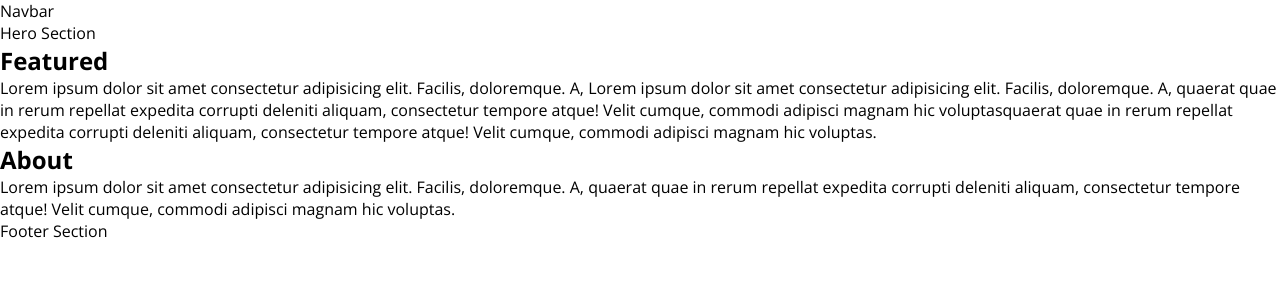
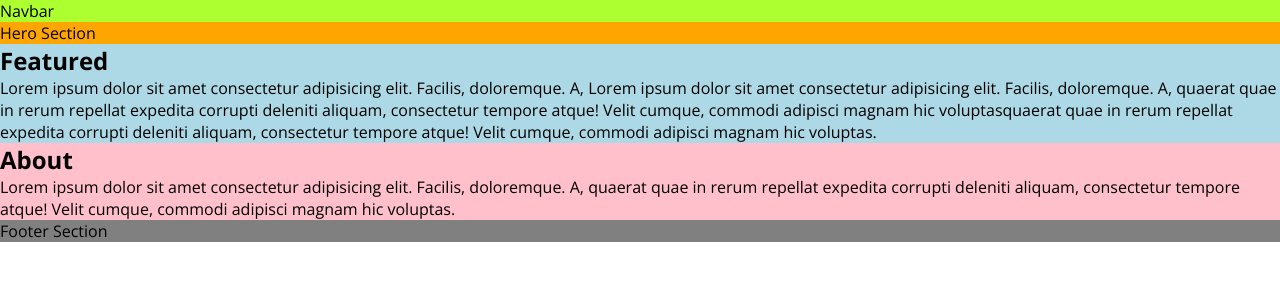
Before and after one commit to darkhorsedev0716/GF-bakehouse-MERN, a React (Create React App) app in the folder client/: page / in a window 1280 px wide. Shown: the top 300 px of the page. Built offline with nearby package versions, Linux system fonts and the light colour scheme; the HTML template or start-up script is replaced by a standard one.

Commit message:
linked up all corresponding styles to each component

```diff
--- a/client/src/components/About.jsx
+++ b/client/src/components/About.jsx
@@ -1,8 +1,11 @@
 import React from 'react';
+
+// Styles
+import "../styles/aboutComp.css";
 
 const About = () => {
   return (
-    <section>
+    <section className="about-section">
       <h2>About</h2>
       <p>Lorem ipsum dolor sit amet consectetur adipisicing elit. Facilis, doloremque. A, quaerat quae in rerum repellat expedita corrupti deleniti aliquam, consectetur tempore atque! Velit cumque, commodi adipisci magnam hic voluptas.</p>
     </section>
--- a/client/src/components/Featured.jsx
+++ b/client/src/components/Featured.jsx
@@ -1,8 +1,11 @@
 import React from 'react';
+
+// Styles
+import "../styles/featComp.css";
 
 const Featured = () => {
   return (
-    <section>
+    <section className="featured-section">
       <h2>Featured</h2>
       <p>Lorem ipsum dolor sit amet consectetur adipisicing elit. Facilis, doloremque. A, Lorem ipsum dolor sit amet consectetur adipisicing elit. Facilis, doloremque. A, quaerat quae in rerum repellat expedita corrupti deleniti aliquam, consectetur tempore atque! Velit cumque, commodi adipisci magnam hic voluptasquaerat quae in rerum repellat expedita corrupti deleniti aliquam, consectetur tempore atque! Velit cumque, commodi adipisci magnam hic voluptas.</p>
     </section>
--- a/client/src/components/Footer.jsx
+++ b/client/src/components/Footer.jsx
@@ -1,8 +1,11 @@
 import React from 'react';
+
+// Styles
+import "../styles/footerComp.css";
 
 const Footer = () => {
   return (
-    <footer>
+    <footer className="footer-section">
       Footer Section
     </footer>
   )
--- a/client/src/components/Hero.jsx
+++ b/client/src/components/Hero.jsx
@@ -1,8 +1,11 @@
 import React from 'react';
+
+// Styles
+import "../styles/heroComp.css";
 
 const Hero = () => {
   return (
-    <div className="hero">
+    <div className="hero-section">
       Hero Section
     </div>
   )
--- a/client/src/components/Navbar.jsx
+++ b/client/src/components/Navbar.jsx
@@ -1,8 +1,11 @@
 import React from 'react';
+
+// Styles
+import "../styles/navbarComp.css";
 
 const Navbar = () => {
   return (
-    <nav>
+    <nav className="navbar">
       Navbar
     </nav>
   )
--- a/client/src/styles/aboutComp.css
+++ b/client/src/styles/aboutComp.css
@@ -0,0 +1,5 @@
+/* About Component Styles  */
+
+.about-section {
+	background-color: pink;
+}
--- a/client/src/styles/featComp.css
+++ b/client/src/styles/featComp.css
@@ -0,0 +1,5 @@
+/* Featured Component Styles  */
+
+.featured-section {
+	background-color: lightblue;
+}
--- a/client/src/styles/footerComp.css
+++ b/client/src/styles/footerComp.css
@@ -0,0 +1,5 @@
+/* Footer Component Styles  */
+
+.footer-section {
+	background-color: grey;
+}
--- a/client/src/styles/heroComp.css
+++ b/client/src/styles/heroComp.css
@@ -0,0 +1,5 @@
+/* Hero Component Styles  */
+
+.hero-section {
+	background-color: orange;
+}
--- a/client/src/styles/navbarComp.css
+++ b/client/src/styles/navbarComp.css
@@ -0,0 +1,5 @@
+/* Navbar Component Styles  */
+
+.navbar {
+	background-color: greenyellow;
+}
```
